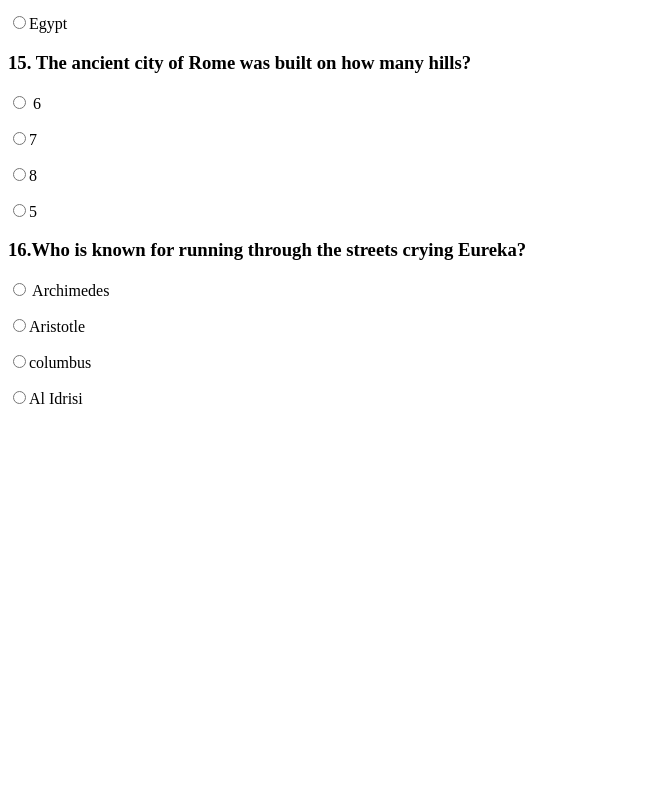
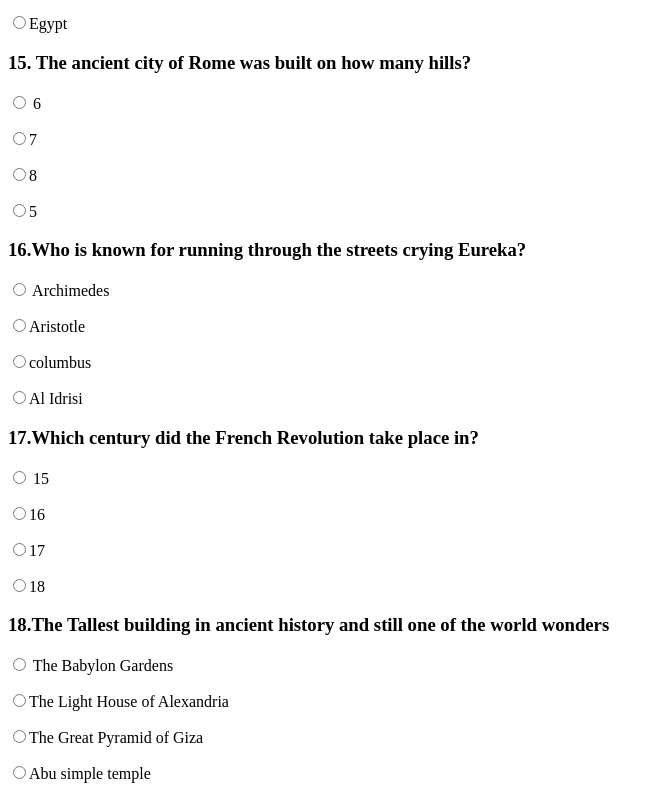
Before and after one commit to AmgadElsayed2021/TriviaWebSite, a plain HTML site: page index.html in a window 1280 px wide. Shown: the part 3064-3863 px from the top of the page, without its empty margins (0-663 px from the left). Before the commit the page ends 3488 px from the top, so only its background shows below. Drawn offline with Linux system fonts and the light colour scheme; a script that the page names is missing.

Commit message:
july 31st commit

```diff
--- a/index.html
+++ b/index.html
@@ -146,3 +146,23 @@
             </div>
 
             <div >
+                <h3>17.Which century did the French Revolution take place in?</h3>
+                <p><input type="radio" name="q17" value="answer A"> 15</p>
+                <p><input type="radio" name="q17" value="answer B">16</p>
+                <p><input type="radio" name="q17" value="answer C">17</p>
+                <p><input type="radio" name="q17" value="answer D">18</p>
+            </div>
+
+            <div >
+                <h3>18.The Tallest building in ancient history and still one of the world wonders</h3>
+                <p><input type="radio" name="q18" value="answer A"> The Babylon Gardens</p>
+                <p><input type="radio" name="q18" value="answer B">The Light House of Alexandria</p>
+                <p><input type="radio" name="q18" value="answer C">The Great Pyramid of Giza</p>
+                <p><input type="radio" name="q18" value="answer D">Abu simple temple</p>
+            </div>
+
+
+        </form>
+        <p id="result"></p>
+    </body>
+</html>
```
